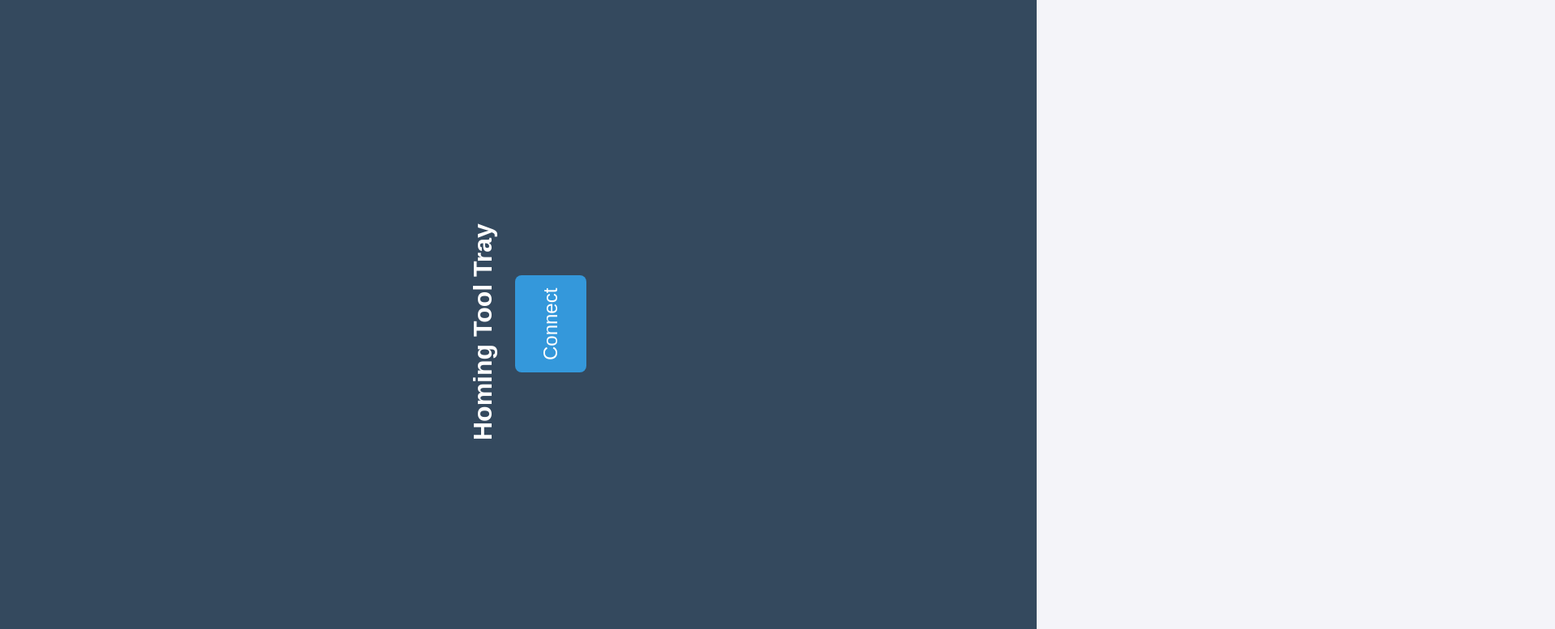
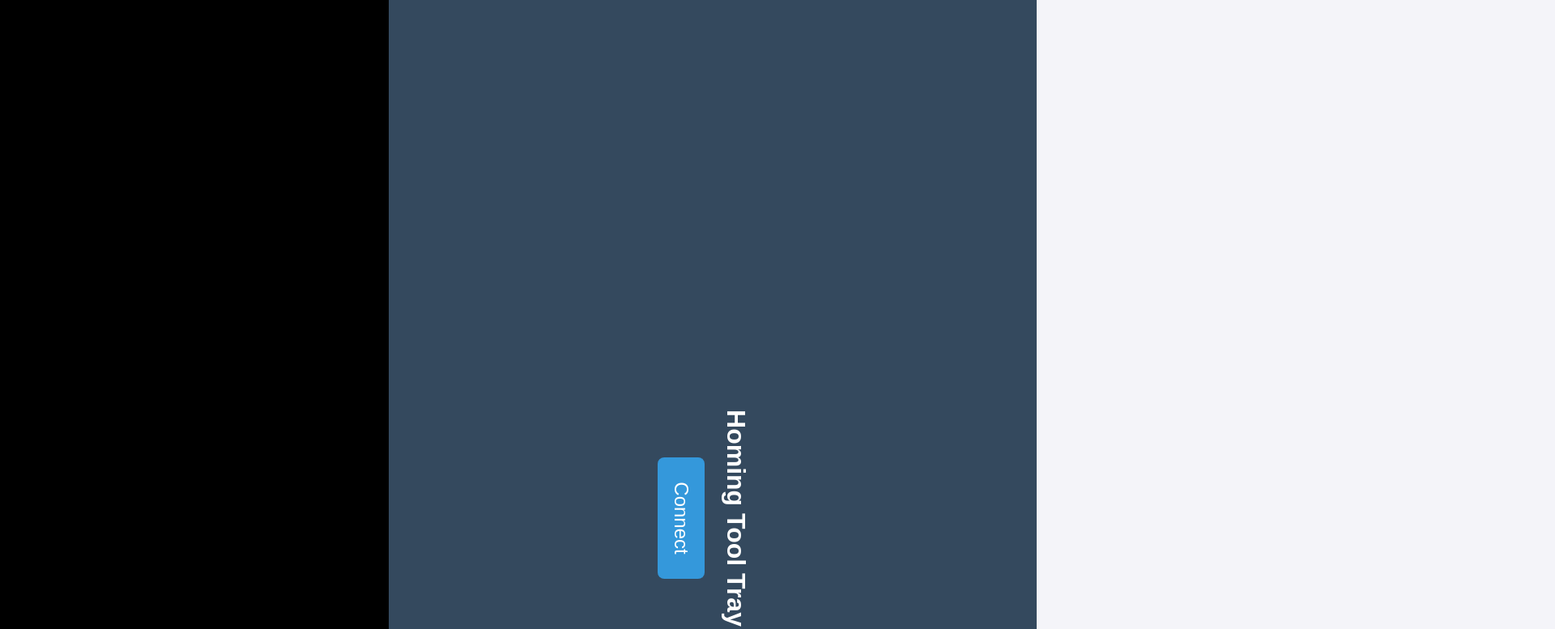
Before and after one commit to Pelectrome/httweb, a plain HTML site: page index.html in a window 1280 px wide. Shown: the top 777 px of the page at 81% size, 1920 px wide, since content can reach past the window. Drawn offline with Linux system fonts and the light colour scheme.

Commit message:
modified:   index.html 	modified:   scripts.js 	modified:   styles.css

```diff
--- a/index.html
+++ b/index.html
@@ -9,6 +9,7 @@
 </head>
 
 <body>
+    <div class='wrapper'>
         <div class="connect-screen">
             <h1 style="color: white; margin-bottom: 20px;">Homing Tool Tray</h1>
             <button onclick="startControl()">Connect</button>
@@ -49,6 +50,7 @@
                 </div>
             </div>
         </div>
+    </div>
     <script src="scripts.js"></script>
 </body>
 
--- a/scripts.js
+++ b/scripts.js
@@ -215,8 +215,6 @@ function startControl() {
             document.addEventListener("selectstart", preventSelection); // Disable text selection in fullscreen
             document.addEventListener("touchstart", preventTouch); // Disable touch selection in fullscreen
 
-            document.body.style.transform = "rotate(90deg)";
-            document.body.style.transformOrigin = "top left"; // Set pivot point for rotation
             // screen.orientation.lock("landscape").catch((err) => {
             //   console.warn("Could not lock orientation:", err);
             // });
--- a/styles.css
+++ b/styles.css
@@ -17,11 +17,19 @@ body {
   user-select: none;
 
   -webkit-tap-highlight-color: transparent;
+}
 
-  overflow: hidden;
-  transform-origin: left;
-  transform: translate(-100vw, 0) rotate(180deg);
-  writing-mode: vertical-rl;
+.wrapper {
+  transform: rotate(90deg);
+  transform-origin: bottom left;
+  position: absolute;
+  top: -100vw;
+  left: 0;
+  height: 100vw;
+  width: 100vh;
+  background-color: #000;
+  color: #fff;
+  overflow: auto;
 }
 
 .fullscreen {
```
Lines whose indentation alone changed are shown as unchanged.
